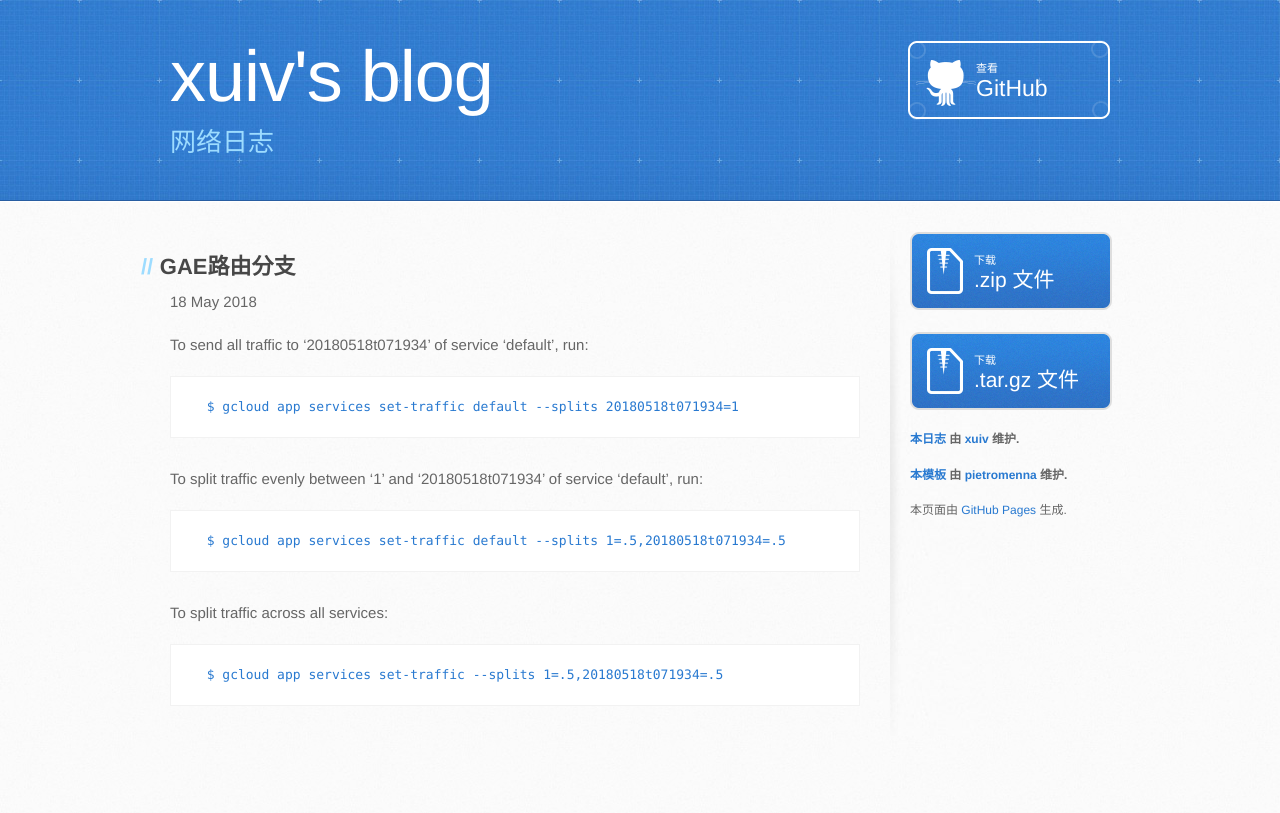
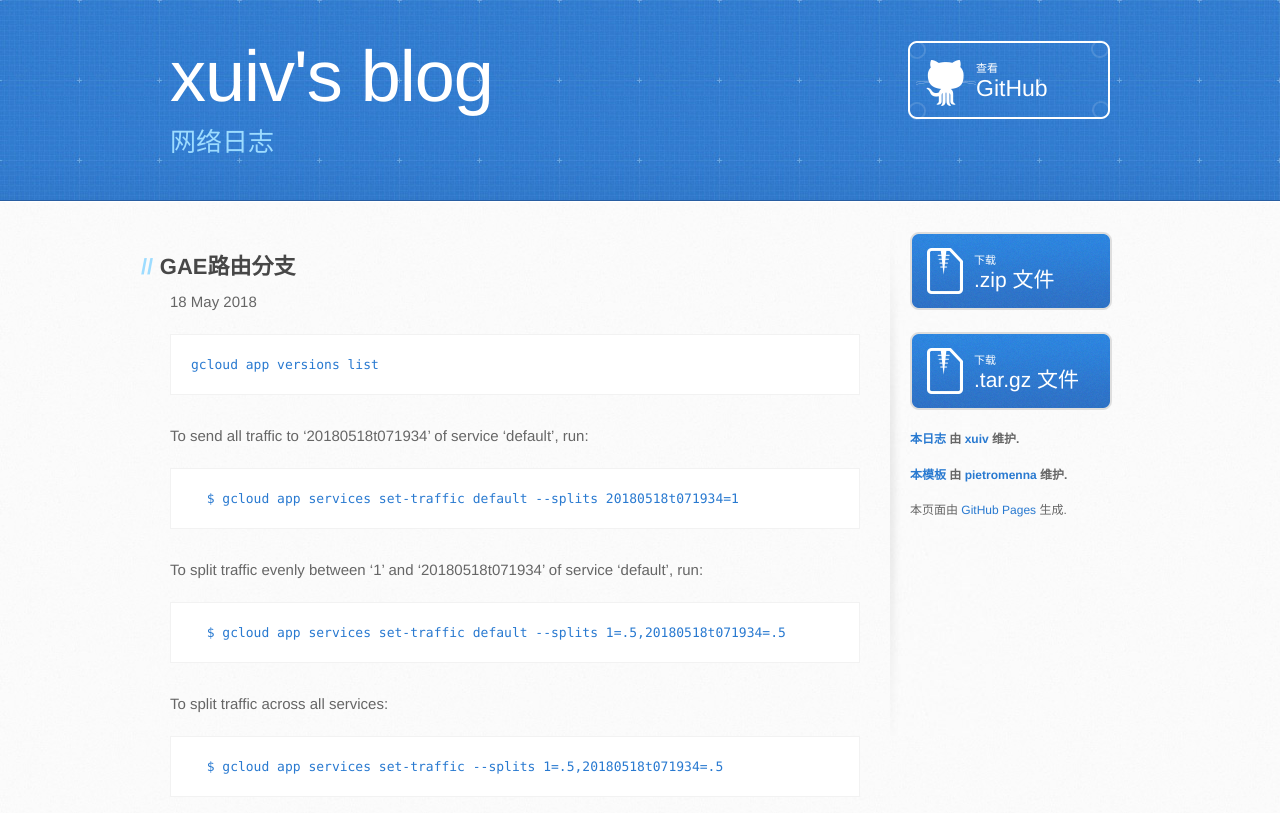
Before and after one commit to xuiv/xuiv.github.io, a Jekyll site: the page built from _posts/2018-05-18-gost-mws.markdown, in a window 1280 px wide. Shown: the top 813 px of the page. Built offline with Jekyll 4.4.1, drawn with Linux system fonts in a browser that asks for light colours; some web fonts are replaced.

Commit message:
Update 2018-05-18-gost-mws.markdown

````diff
--- a/_posts/2018-05-18-gost-mws.markdown
+++ b/_posts/2018-05-18-gost-mws.markdown
@@ -4,6 +4,9 @@ title:  "GAE路由分支"
 date:   2018-05-18 07:08:00
 categories: computer config
 ---
+```
+gcloud app versions list
+```
 To send all traffic to '20180518t071934' of service 'default', run:
 ```
   $ gcloud app services set-traffic default --splits 20180518t071934=1
````
